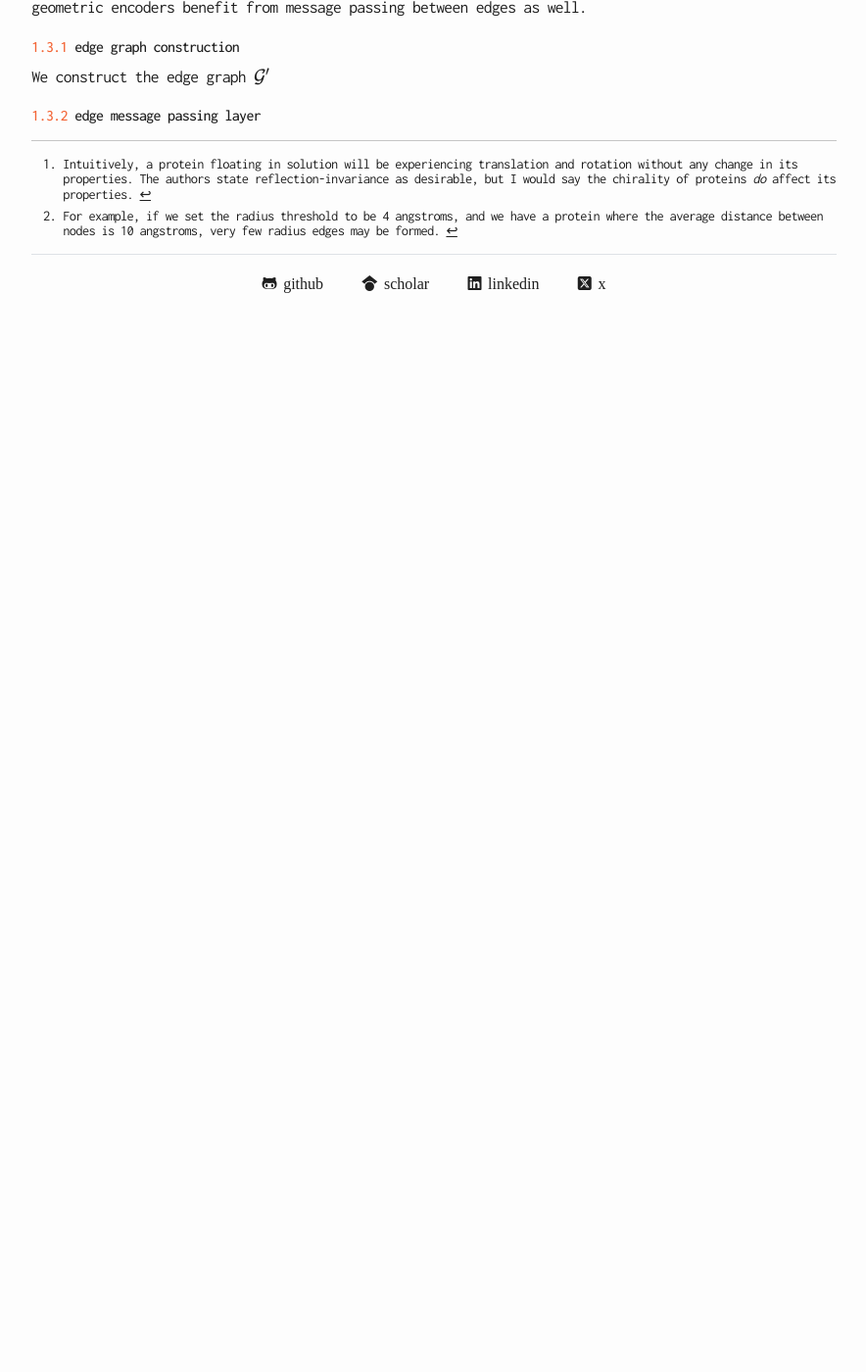
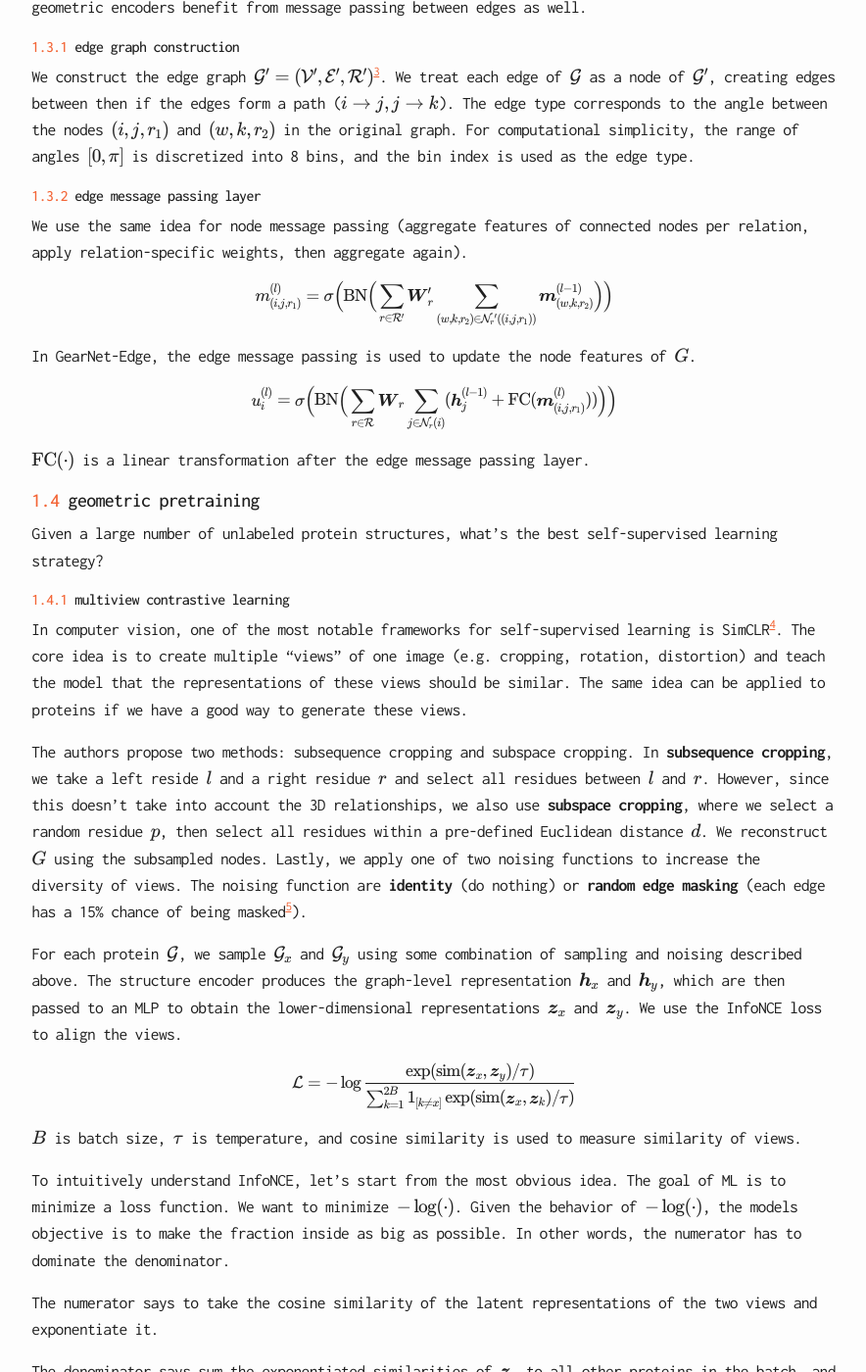
Before and after one commit to young-su-ko/young-su-ko.github.io, a Jekyll site: the page built from _posts/2026-03-19-gearnet.md, in a window 1280 px wide and 1400 px high, scrolled down 2636 px. Shown: the whole window at 98% size, without its empty margins (197-1081 px from the left). Built offline with Jekyll 4.4.1, drawn with Linux system fonts in a browser that asks for light colours; nearby versions of some CDN libraries; some web fonts are replaced; a style sheet for code colours, icons or effects is not loaded; before the commit the page ends 2964 px from its top, so only the background shows below that; some of the changed text lies outside the part shown.

Commit message:
gearnet pretraining

```diff
--- a/_posts/2026-03-19-gearnet.md
+++ b/_posts/2026-03-19-gearnet.md
@@ -89,10 +89,53 @@
 While the algorithm above does message passing between node features, the authors mention that many geometric encoders benefit from message passing between edges as well.
 
 ###### edge graph construction
-We construct the edge graph $\mathcal{G}^\prime$
+We construct the edge graph $\mathcal{G}^\prime = (\mathcal{V}^\prime,\mathcal{E}^\prime,\mathcal{R}^\prime)$[^3]. We treat each edge of $\mathcal{G}$ as a node of $\mathcal{G}^\prime$, creating edges between then if the edges form a path ($i \rightarrow j, j \rightarrow k$). The edge type corresponds to the angle between the nodes $(i, j, r_1)$ and $(w,k,r_2)$ in the original graph. For computational simplicity, the range of angles $[0, \pi]$ is discretized into 8 bins, and the bin index is used as the edge type.
 
 ###### edge message passing layer
+We use the same idea for node message passing (aggregate features of connected nodes per relation, apply relation-specific weights, then aggregate again).
+
+$$
+m_{(i,j,r_1)}^{(l)} = \sigma \Big( \text{BN}\Big( \sum_{r\in\mathcal{R}^\prime} \bm{W}_r^\prime \sum_{(w,k,r_2)\in\mathcal{N_r}^\prime((i,j,r_1))} \bm{m}_{(w,k,r_2)}^{(l-1)}\Big)\Big)
+$$
+
+In GearNet-Edge, the edge message passing is used to update the node features of $G$.
+
+$$
+u_i^{(l)} = \sigma \Big( \text{BN}\Big( \sum_{r\in\mathcal{R}} \bm{W}_r \sum_{j\in\mathcal{N_r}(i)} (\bm{h}_j^{(l-1)} + \text{FC}(\bm{m}_{(i,j,r_1)}^{(l)}))\Big)\Big)
+$$
+
+$\text{FC}(\cdot)$ is a linear transformation after the edge message passing layer.
+
+##### geometric pretraining
+Given a large number of unlabeled protein structures, what's the best self-supervised learning strategy?
+
+###### multiview contrastive learning
+In computer vision, one of the most notable frameworks for self-supervised learning is SimCLR[^4]. The core idea is to create multiple "views" of one image (e.g. cropping, rotation, distortion) and teach the model that the representations of these views should be similar. The same idea can be applied to proteins if we have a good way to generate these views.
+
+The authors propose two methods: subsequence cropping and subspace cropping. In **subsequence cropping**, we take a left reside $l$ and a right residue $r$ and select all residues between $l$ and $r$. However, since this doesn't take into account the 3D relationships, we also use **subspace cropping**, where we select a random residue $p$, then select all residues within a pre-defined Euclidean distance $d$. We reconstruct $G$ using the subsampled nodes. Lastly, we apply one of two noising functions to increase the diversity of views. The noising function are **identity** (do nothing) or **random edge masking** (each edge has a 15% chance of being masked[^5]).
+
+For each protein $\mathcal{G}$, we sample $\mathcal{G}_x$ and $\mathcal{G}_y$ using some combination of sampling and noising described above. The structure encoder produces the graph-level representation $\bm{h}_x$ and $\bm{h}_y$, which are then passed to an MLP to obtain the lower-dimensional representations  $\bm{z}_x$ and $\bm{z}_y$. We use the InfoNCE loss to align the views.
+
+$$
+\mathcal{L} = -\log \frac{\exp(\text{sim}(\bm{z}_x,\bm{z}_y)/\tau)}{\sum^{2B}_{k=1}\mathbb{1}_{[k \neq x]}\exp(\text{sim}(\bm{z}_x,\bm{z}_k)/\tau)}
+$$
+
+$B$ is batch size, $\tau$ is temperature, and cosine similarity is used to measure similarity of views.
+
+To intuitively understand InfoNCE, let's start from the most obvious idea. The goal of ML is to minimize a loss function. We want to minimize $-\log(\cdot)$. Given the behavior of $-\log(\cdot)$, the models objective is to make the fraction inside as big as possible. In other words, the numerator has to dominate the denominator.
+
+The numerator says to take the cosine similarity of the latent representations of the two views and exponentiate it.
+
+The denominator says sum the exponentiated similarities of $\bm{z}_x$ to all other proteins in the batch, and excludes the self similarity. As the denominator includes the similarity between $\bm{z}_x$ and  $\bm{z}_y$, the largest value is obtained if all other similarities are minimized.
+
+Putting everything together, InfoNCE tells the model, within a batch of protein views, maximize the similarity between correlated views, and decrease the similarity to all other views. Last detail is the purpose of $\tau$. If we use a low temperature, the exponentiated values become amplified, and vice versa for a high temperature.
+
+If we had a similarity of 0.5, and $\tau=1$, $\exp(0.5/1)\approx 1.65$. However, with $\tau=0.2$, we get $\exp(0.5/0.2)\approx 12.2$. With $\tau=2$, $\exp(0.5/2)\approx 1.28$. So lowering the temperature exaggerates the similarities, while increasing temperatures smoothes it. With a lower temperature, having similar non-correlated views results in a higher loss.
+
 ---
 {: data-content="footnotes"}
 [^1]: Intuitively, a protein floating in solution will be experiencing translation and rotation without any change in its properties. The authors state reflection-invariance as desirable, but I would say the chirality of proteins *do* affect its properties.
 [^2]: For example, if we set the radius threshold to be 4 angstroms, and we have a protein where the average distance between nodes is 10 angstroms, very few radius edges may be formed.
+[^3]: AKA a line graph.
+[^4]: [A Simple Framework for Contrastive Learning of Visual Representations](https://arxiv.org/pdf/2002.05709)
+[^5]: I could be wrong, but I'm interpreting this as removing the edge.
```
